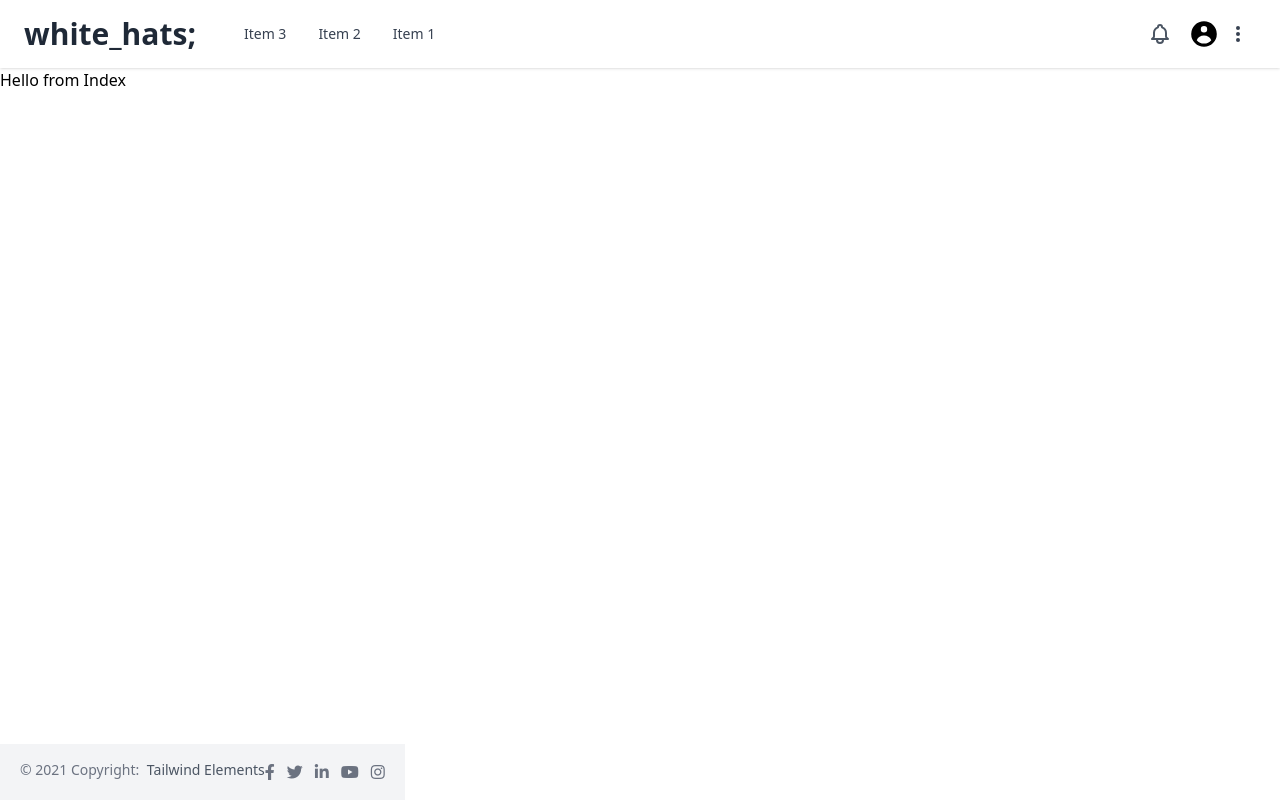
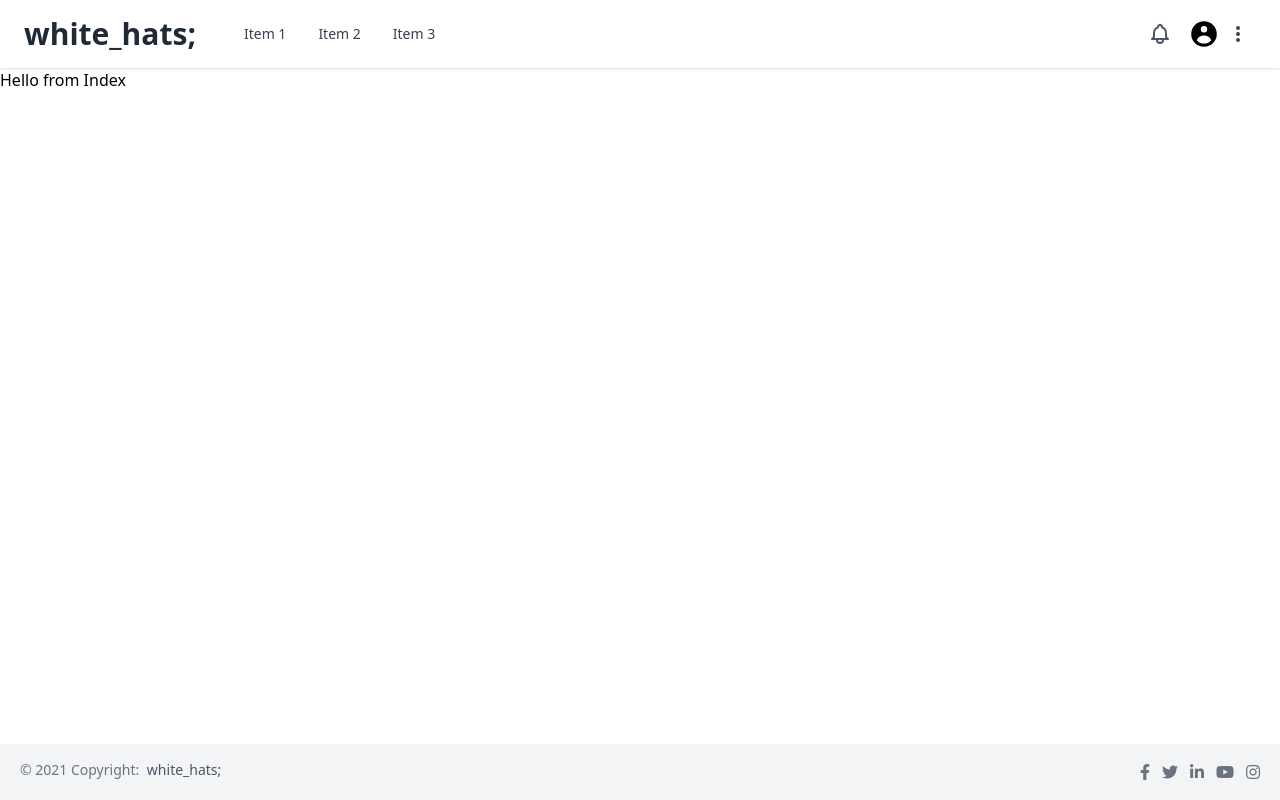
Before and after one commit to nonwiz0/studentprofile, a Django app: page / in a window 1280 px wide. Run offline with Django 3.2, Linux system fonts and the light colour scheme; some libraries are stand-ins or nearby versions.

Commit message:
update header / footer

```diff
--- a/spapp/templates/spapp/layout.html
+++ b/spapp/templates/spapp/layout.html
@@ -41,10 +41,20 @@
 
               <!-- Mobile Menu open: "block", Menu closed: "hidden" -->
               <div class="flex-1 md:flex md:items-center md:justify-between" :class="{'hidden': !open, 'block': open}">
-                <div class="flex flex-col -mx-4 md:flex-row-reverse md:items-center md:mx-8">
+                <div class="flex flex-col -mx-4 md:flex-row md:items-center md:mx-8">
                   <a href="#" class="px-2 py-1 mx-2 mt-2 text-sm font-medium text-gray-700 transition-colors duration-200 transform rounded-md md:mt-0 dark:text-gray-200 hover:bg-gray-300 dark:hover:bg-gray-700">Item 1</a>
                   <a href="#" class="px-2 py-1 mx-2 mt-2 text-sm font-medium text-gray-700 transition-colors duration-200 transform rounded-md md:mt-0 dark:text-gray-200 hover:bg-gray-300 dark:hover:bg-gray-700">Item 2</a>
                   <a href="#" class="px-2 py-1 mx-2 mt-2 text-sm font-medium text-gray-700 transition-colors duration-200 transform rounded-md md:mt-0 dark:text-gray-200 hover:bg-gray-300 dark:hover:bg-gray-700">Item 3</a>
+                </div>
+
+                <hr class="sm:hidden"/>
+                <div class="flex flex-col -mx-4 sm:hidden">
+                  <a href="#" class="px-2 py-1 mx-2 mt-2 text-sm font-medium text-gray-700 transition-colors duration-200 transform rounded-md md:mt-0 dark:text-gray-200 hover:bg-gray-300 dark:hover:bg-gray-700">View Profile</a>
+                  <a href="#" class="px-2 py-1 mx-2 mt-2 text-sm font-medium text-gray-700 transition-colors duration-200 transform rounded-md md:mt-0 dark:text-gray-200 hover:bg-gray-300 dark:hover:bg-gray-700">Setting</a>
+                  <a href="#" class="px-2 py-1 mx-2 mt-2 text-sm font-medium text-gray-700 transition-colors duration-200 transform rounded-md md:mt-0 dark:text-gray-200 hover:bg-gray-300 dark:hover:bg-gray-700">Help</a>
+                <a href="#" class="px-2 py-1 mx-2 mt-2 text-sm font-medium text-gray-700 transition-colors duration-200 transform rounded-md md:mt-0 dark:text-gray-200 hover:bg-gray-300 dark:hover:bg-gray-700">Sign Out</a>
+
+
                 </div>
 
                 <div class="flex items-center mt-4 md:mt-0">
@@ -60,12 +70,13 @@
                         <path fill-rule="evenodd" d="M18 10a8 8 0 11-16 0 8 8 0 0116 0zm-6-3a2 2 0 11-4 0 2 2 0 014 0zm-2 4a5 5 0 00-4.546 2.916A5.986 5.986 0 0010 16a5.986 5.986 0 004.546-2.084A5 5 0 0010 11z" clip-rule="evenodd" />
                       </svg>
                     </div>
+                    <h3 class="sm:hidden"> Your name </h3>
 
                     <div>
 
-                      <div class="relative inline-block " >
+                      <div class="relative inline-block" >
                         <!-- Dropdown toggle button -->
-                        <button @click="openDropdown = ! openDropdown" class="relative z-10 block p-2 text-gray-700 bg-white rounded-md dark:text-white focus:border-blue-500 focus:ring-opacity-40 dark:focus:ring-opacity-40 focus:ring-blue-300 dark:focus:ring-blue-400 focus:ring dark:bg-gray-800 focus:outline-none">
+                        <button @click="openDropdown = ! openDropdown" class="relative z-10 invisible block p-2 text-gray-700 bg-white sm:visible rounded-md dark:text-white focus:border-blue-500 focus:ring-opacity-40 dark:focus:ring-opacity-40 focus:ring-blue-300 dark:focus:ring-blue-400 focus:ring dark:bg-gray-800 focus:outline-none">
                           <svg xmlns="http://www.w3.org/2000/svg" class="w-5 h-5" viewBox="0 0 20 20" fill="currentColor">
                             <path d="M10 6a2 2 0 110-4 2 2 0 010 4zM10 12a2 2 0 110-4 2 2 0 010 4zM10 18a2 2 0 110-4 2 2 0 010 4z" />
                           </svg>
@@ -113,16 +124,15 @@
     Testing
     {% endblock %}
 
-    <footer>
+    <footer class="w-full">
       <!-- <div class="fixed bottom-0 left-0 flex w-full text-center">
         <p> Proudly made by White_hats; </p>
         </div> -->
 
-        <div class="fixed bottom-0 bg-gray-100">
+        <div class="fixed inset-x-0 bottom-0 bg-gray-100 ">
           <div class="container flex flex-col flex-wrap px-5 py-4 mx-auto sm:flex-row">
             <p class="text-sm text-center text-gray-500 sm:text-left">© 2021 Copyright:
-              <a href="https://www.tailwind-elements.com/" class="ml-1 text-gray-600" target="_blank">Tailwind
-                Elements</a>
+              <a href="" class="ml-1 text-gray-600" target="_blank">white_hats;</a>
             </p>
             <span class="inline-flex justify-center mt-2 sm:ml-auto sm:mt-0 sm:justify-start">
               <a href="" class="text-gray-500">
```
